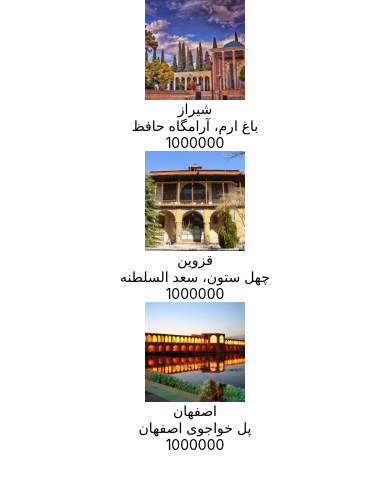
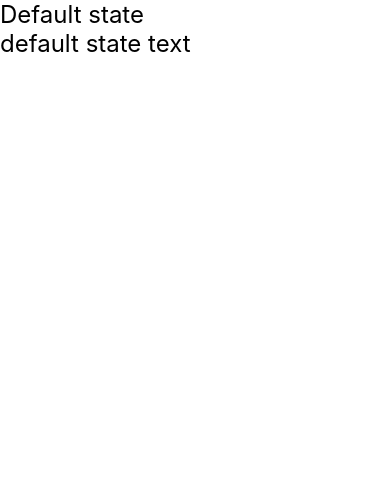
Before and after one commit to P-MBD/PracticeTravelApp, a React Native app: screen / in a window 390 px wide. Shown: the top 488 px of the page. Built offline with nearby package versions, Linux system fonts and the light colour scheme.

Commit message:
Component State and useState Hook

```diff
--- /dev/null
+++ b/src/components/Title/classComponent.js
@@ -0,0 +1,26 @@
+import React from 'react';
+import {Text} from 'react-native';
+import styles from './styles';
+
+class Title extends React.Component {
+
+    constructor(props){
+        super(props);
+        this.state = {
+            text:'default state text',
+        };
+    }
+    onTextPress = () => {
+        this.setState({
+            text:'Updated'
+        })
+    }
+    render(){
+        const {text} = this.state;
+        return(
+            <Text onPress={this.onTextPress} style={styles.title} >{text}</Text>
+        );
+    }
+}
+
+export default Title;
--- a/src/components/Title/index.js
+++ b/src/components/Title/index.js
@@ -1,14 +1,17 @@
-import React from "react";
+import React, {useState} from "react";
 import {Text, View, Image } from "react-native";
+import { ProgressBarAndroidComponent } from "../../../node_modules/react-native/types/index";
 import styles from "./styles";
 
-const Title = (props) => {
+const Title = ({text}) => {
+    const [stateText, setText] = useState('Default state');
+    const onTextPress =() => {
+        setText('Updated state');
+    }
     return (
-        <View  style={styles.content}>
-          <Image source={props.uri} style={styles.image}/>
-          <Text>{props.title}</Text>
-          <Text>{props.description}</Text>
-          <Text>{props.price}</Text>
+        <View>
+          <Text onPress={onTextPress} style={styles.title}>{stateText}</Text>
+
         </View>
       );
 }
--- a/src/components/Title/styles.js
+++ b/src/components/Title/styles.js
@@ -4,15 +4,6 @@ const styles= StyleSheet.create({
     title:{
         fontSize:24,
     },
-   content:{
-    alignItems: 'center',
-    justifyContent: 'space-between',
-   },
-
-   image: {
-    width: 100,
-    height: 100,
-      },
 });
 
 export default styles;
--- a/src/screens/Home/index.js
+++ b/src/screens/Home/index.js
@@ -1,30 +1,14 @@
 import React from "react";
 import {SafeAreaView,View} from "react-native";
 import Title from "../../components/Title/index";
+import TitleClass from "../..//components/Title/classComponent";
 const Home = () => {
     return (
         <SafeAreaView>
              <View>
-           {/* <Title text='My First Component' /> */}
-           <Title
-               title="شیراز"
-               description="باغ ارم، آرامگاه حافظ"
-               price="1000000"
-               uri={require('../../../assets/images/shiraz.jpg')}
-           />
-             <Title
-               title="قزوین"
-               description="چهل ستون، سعد السلطنه"
-               price="1000000"
-               uri={require('../../../assets/images/qazvin.jpg')}
-           />
-             <Title
-               title="اصفهان"
-               description="پل خواجوی اصفهان"
-               price="1000000"
-               uri={require('../../../assets/images/esfehan.webp')}
-           />
-         </View>
+                   <Title text='My First Component' />
+                   <TitleClass text="Class Component" />
+              </View>
         </SafeAreaView>
     );};
 export default Home;
```
